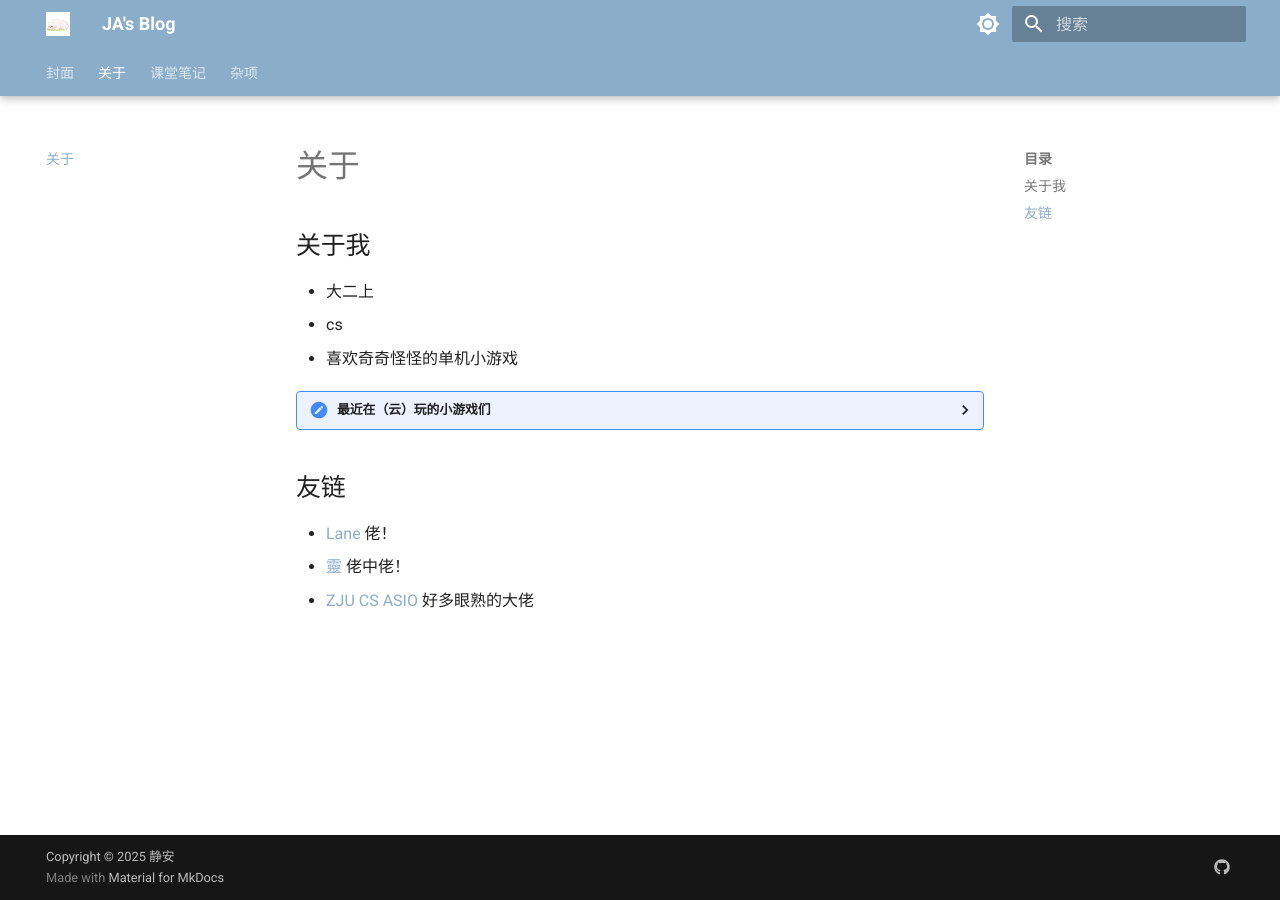
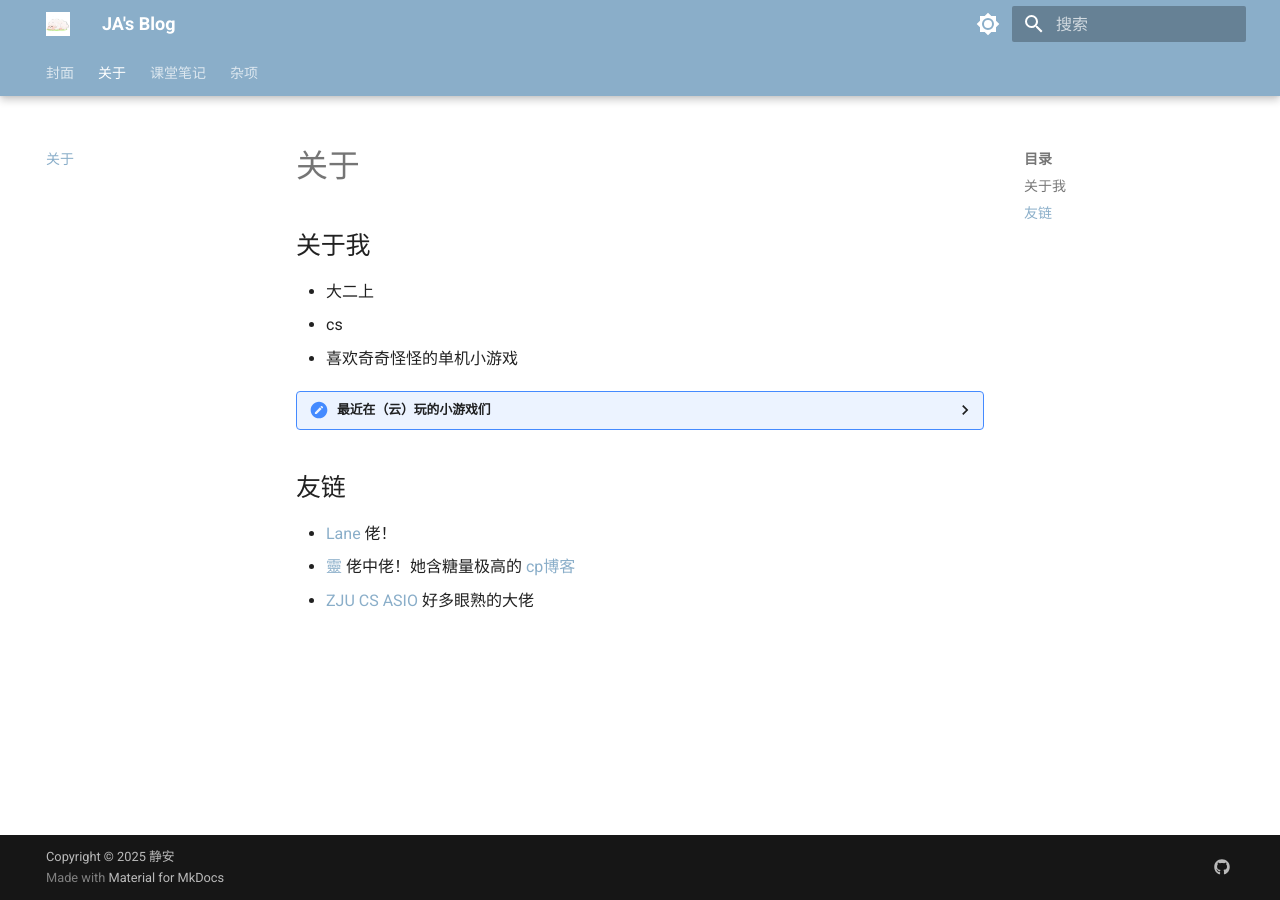
Before and after one commit to JA101617/JA101617.github.io, an MkDocs documentation site: the page built from docs/about.md, in a window 1280 px wide. Built offline with MkDocs 1.6.1 and Material for MkDocs 9.7.7, drawn with Linux system fonts in a browser that asks for light colours.

Commit message:
25.1.16 99999999！

```diff
--- a/docs/about.md
+++ b/docs/about.md
@@ -16,5 +16,5 @@
 ## 友链
 
 - [Lane](http://lane-home.top) 佬！
-- [靈](https://herobrine101.top/) 佬中佬！
+- [靈](https://herobrine101.top/) 佬中佬！她含糖量极高的 [cp博客](https://starforyou.top/)
 - [ZJU CS ASIO](https://isshikihugh.github.io/zju-cs-asio/) 好多眼熟的大佬
```
